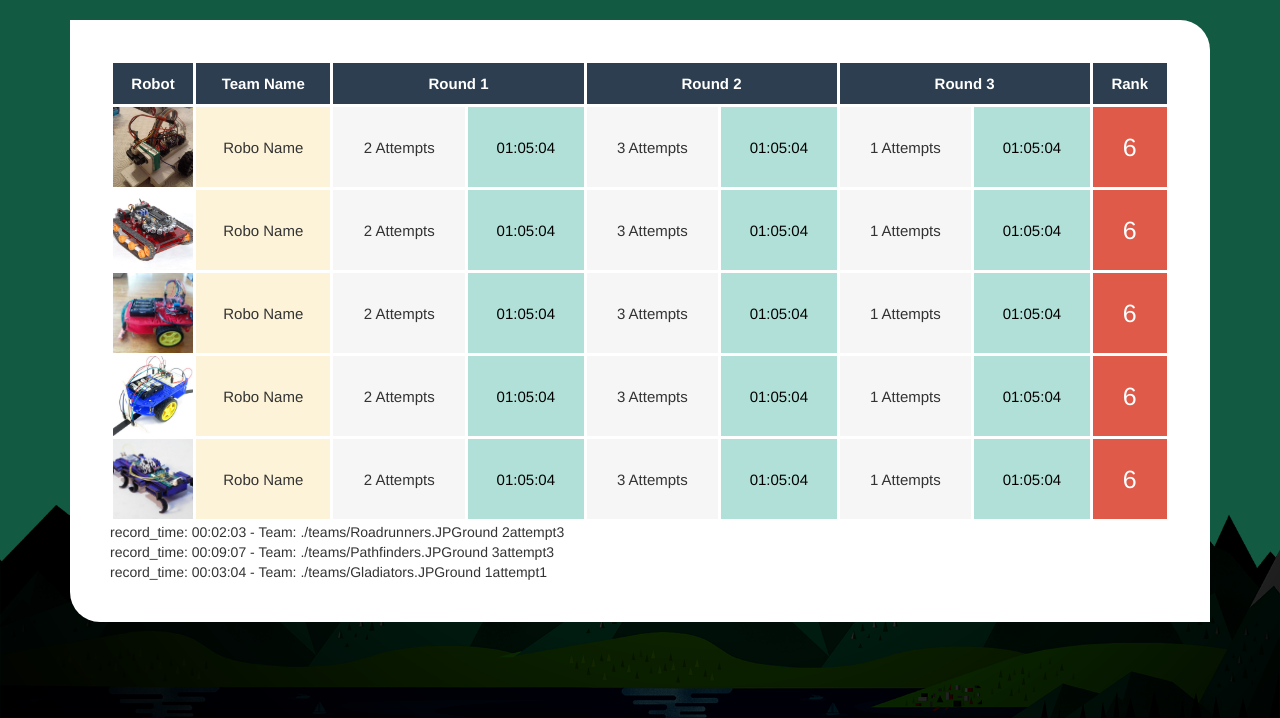
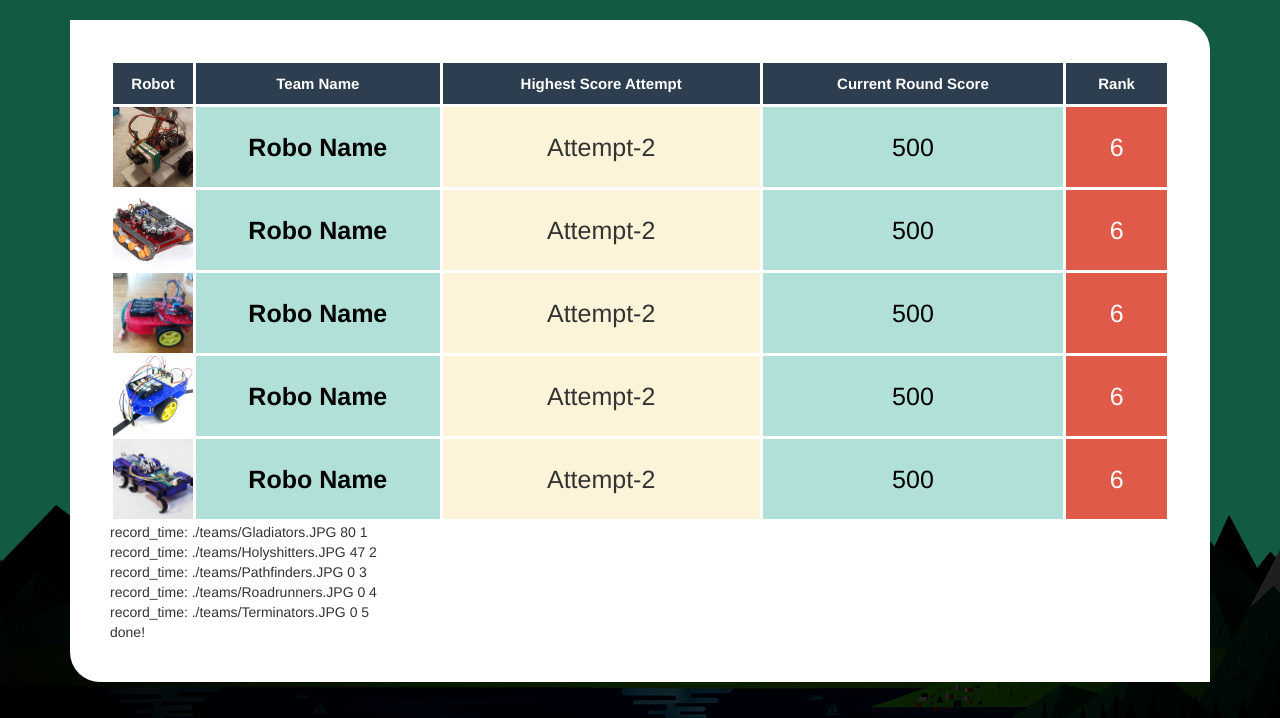
Before and after one commit to nipunasudha/robogames, a PHP site: page /scoreboard.php in a window 1280 px wide. Shown: the part 82-800 px from the top of the page. Run offline with PHP 8.4, Linux system fonts and the light colour scheme; data comes from the database, SQL or seed files in the repository.

Commit message:
table adjustments
going to embed

```diff
--- a/css/style.css
+++ b/css/style.css
@@ -108,7 +108,7 @@ body .mount {
 .scoreboard table td {
   border: 3px solid white;
   text-align: center;
-  font-size: 15px;
+  font-size: 25px;
   background-color: #fcf3d8;
 }
 .scoreboard table .robo-img {
@@ -124,19 +124,16 @@ body .mount {
 }
 .scoreboard table .col-rank {
   background-color: #df5a49;
-  font-size: 25px;
   color: white;
 }
-.scoreboard table .col-time,
-.scoreboard table .col-attempts {
-  padding: 0 15px;
-}
-.scoreboard table .col-time {
+.scoreboard table .col-team {
   background-color: #b0e0d7;
   color: black;
+  font-weight: 600;
 }
-.scoreboard table .col-attempts {
-  background-color: #f6f6f6;
+.scoreboard table .col-score {
+  background-color: #b0e0d7;
+  color: black;
 }
 
 .enter {
--- a/scoreboard.php
+++ b/scoreboard.php
@@ -57,9 +57,8 @@ include("dbConnect.php");
   <tr class="heading">
     <td class='col-robot'>Robot</td>
     <td>Team Name</td>
-    <td colspan=2>Round 1</td>
-    <td colspan=2>Round 2</td>
-    <td colspan=2>Round 3</td>
+    <td>Highest Score Attempt</td>
+    <td>Current Round Score</td>
     <td>Rank</td>
   </tr>
 
@@ -74,14 +73,10 @@ echo "<tr><td class='col-robot'>";
 
 //	echo "<img class='robo-img' src='".$file."'>";
 echo "<div class='robo-img' style=\"background-image:url('".$file."')\"></div>";
-echo "</td><td>";
+echo "</td><td class='col-team'>";
 echo 'Robo Name';
-echo "</td><td class='col-attempts'>2 Attempts</td>
-<td class='col-time'>01:05:04</td>
-<td class='col-attempts'>3 Attempts</td>
-<td class='col-time'>01:05:04</td>
-<td class='col-attempts'>1 Attempts</td>
-<td class='col-time'>01:05:04</td>
+echo "</td><td class='col-attempt'>Attempt-2</td>
+<td class='col-score'>500</td>
 <td class='col-rank'>6</td></tr>";
 }
 
@@ -97,13 +92,18 @@ echo "</td><td class='col-attempts'>2 Attempts</td>
 
 </table>
     <?php
-    $sql = "SELECT record_time, team, round, attempt FROM team_time GROUP BY team ORDER BY SUM(record_time)/sum(round) ASC";
+    $sql = "SELECT name, attempt, hardwareMarks, testMarks, timingMarks, (hardwareMarks+testMarks+timingMarks) AS total FROM score ORDER BY total DESC";
     $result = $conn->query($sql);
 
     if ($result->num_rows > 0) {
+      $rank=1;
         while($row = $result->fetch_assoc()) {
-            echo "record_time: " . $row["record_time"]. " - Team: " . $row["team"]. "round " . $row["round"]."attempt".$row["attempt"]. "<br>";
+
+            echo "record_time: " . $row["name"]."   ".$row["total"]."   ".$rank."<br>";
+            $rank++;
+
         }
+        echo 'done!';
     } else {
         echo "0 results";
     }
--- a/scss-iesl/style.scss
+++ b/scss-iesl/style.scss
@@ -120,7 +120,7 @@ body {
         td {
             border: 3px solid white;
             text-align: center;
-            font-size: 15px;
+            font-size: 25px;
             background-color: lighten($color: #efc94c, $amount: 30%);
         }
         .robo-img {
@@ -136,23 +136,24 @@ body {
         }
         .col-rank {
             background-color: #df5a49;
-            font-size: 25px;
+
             color: white;
         }
-        .col-time,
-        .col-attempts {
-            padding: 0 15px;
+        .col-team {
+            background-color: lighten($color: #45b29d, $amount: 30%);
+
+            color: black;
+            font-weight: 600;
         }
-        .col-time {
+
+        .col-score {
             background-color: lighten($color: #45b29d, $amount: 30%);
             color: black;
         }
-        .col-attempts {
-            background-color: #f6f6f6;
-        }
+
     }
 }
-
+//=============================== enter =======================================
 .enter {
     background: white;
     padding: 40px;
```
Also changed, not shown: 1 other file.
